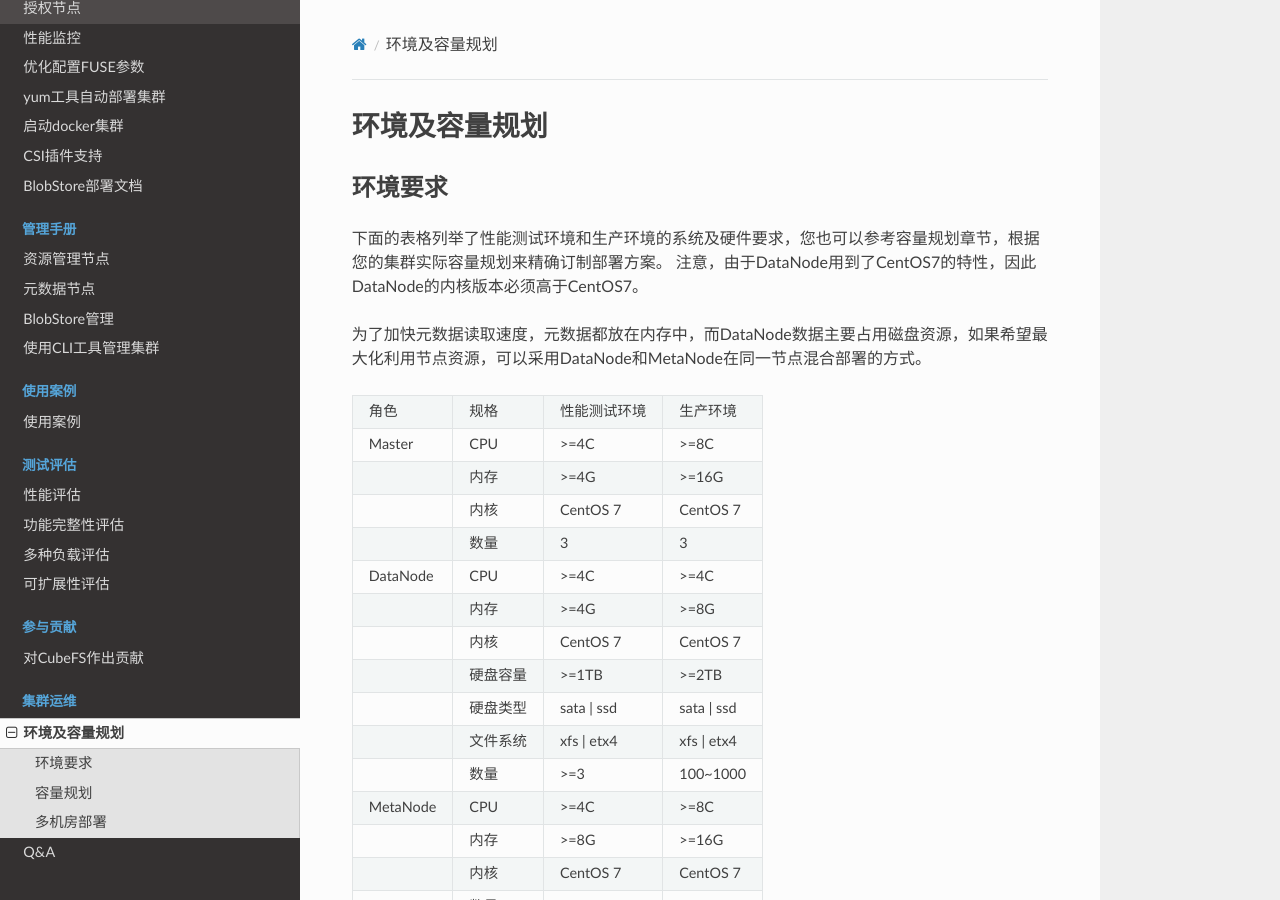
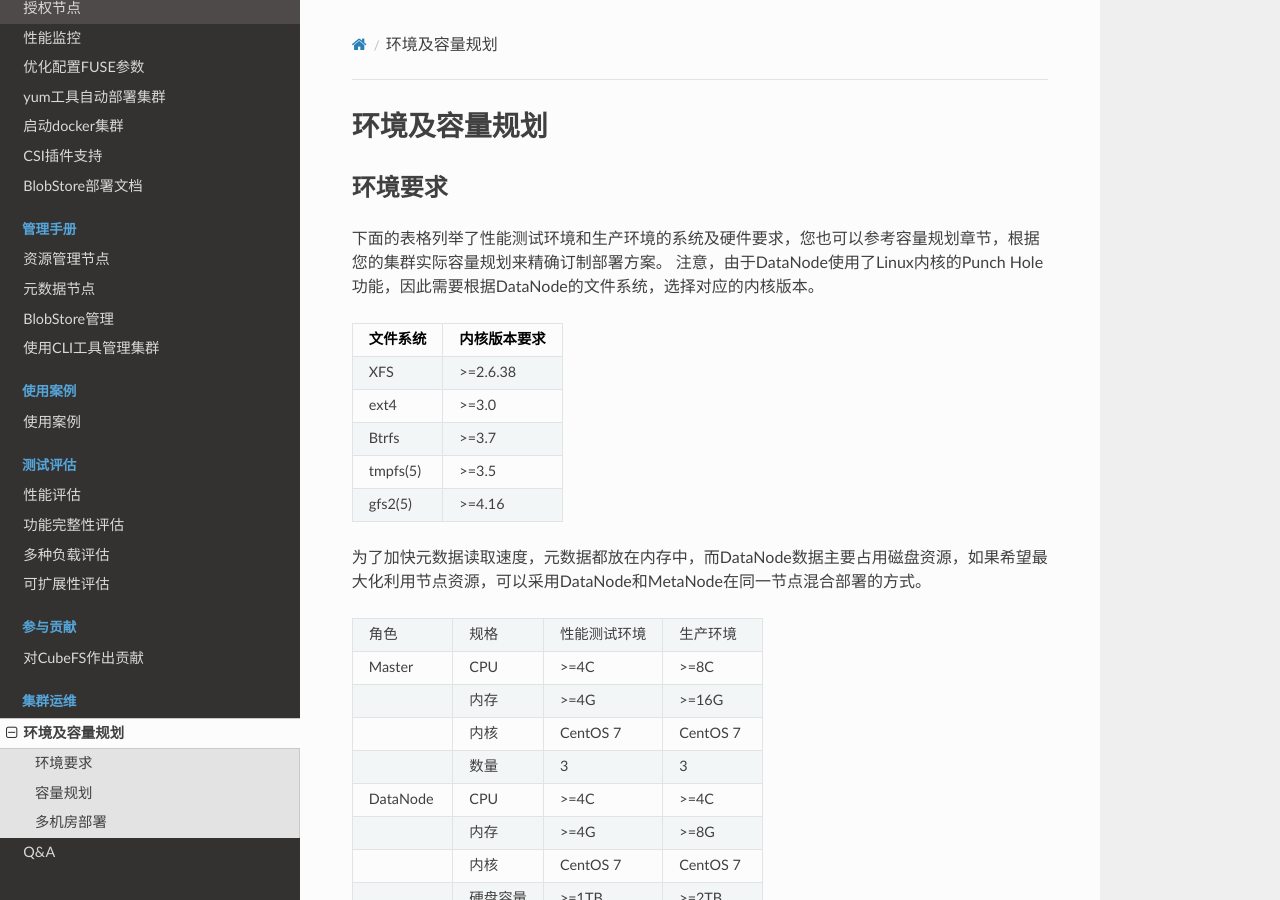
Before and after one commit to cubefs/docs-zh, a Sphinx documentation site: the page built from docs/source/env.rst, in a window 1280 px wide and 900 px high. Built offline with Sphinx 7.4.7 and the Read the Docs theme 2.0.0, drawn with Linux system fonts in a browser that asks for light colours.

Commit message:
modify rpm url and kernel requirement
Signed-off-by: chihe <chihe@oppo.com>

```diff
--- a/docs/source/env.rst
+++ b/docs/source/env.rst
@@ -5,7 +5,16 @@
 --------------
 
 下面的表格列举了性能测试环境和生产环境的系统及硬件要求，您也可以参考容量规划章节，根据您的集群实际容量规划来精确订制部署方案。
-注意，由于DataNode用到了CentOS7的特性，因此DataNode的内核版本必须高于CentOS7。
+注意，由于DataNode使用了Linux内核的Punch Hole功能，因此需要根据DataNode的文件系统，选择对应的内核版本。
+
+.. csv-table::
+   :header: "文件系统", "内核版本要求"
+
+   "XFS",">=2.6.38"
+   "ext4",">=3.0"
+   "Btrfs",">=3.7"
+   "tmpfs(5)",">=3.5"
+   "gfs2(5)",">=4.16"
 
 为了加快元数据读取速度，元数据都放在内存中，而DataNode数据主要占用磁盘资源，如果希望最大化利用节点资源，可以采用DataNode和MetaNode在同一节点混合部署的方式。
 
--- a/docs/source/user-guide/yum.rst
+++ b/docs/source/user-guide/yum.rst
@@ -5,7 +5,7 @@
 
 .. code-block:: bash
 
-    $ yum install https://ocs-cn-north1.heytapcs.com/cubefs/cfs-install-latest-el7.x86_64.rpm
+    $ yum install https://ocs-cn-north1.heytapcs.com/cubefs/rpm/3.0.0/cfs-install-3.0.0-el7.x86_64.rpm
     $ cd /cfs/install
     $ tree -L 3
      .
```
